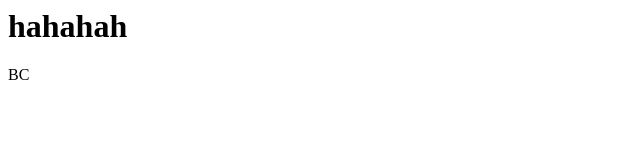
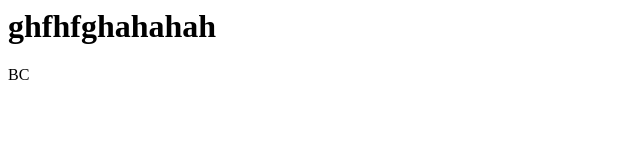
Before and after one commit to navjot7660/new, a plain HTML site: page index.html in a window 1280 px wide. Shown: the whole page, without its empty margins (0-640 px from the left). Drawn offline with Linux system fonts and the light colour scheme.

Commit message:
new html

```diff
--- a/index.html
+++ b/index.html
@@ -1,2 +1,2 @@
-<h1> hahahah </h1>
+<h1> ghfhfghahahah </h1>
 BC
```
